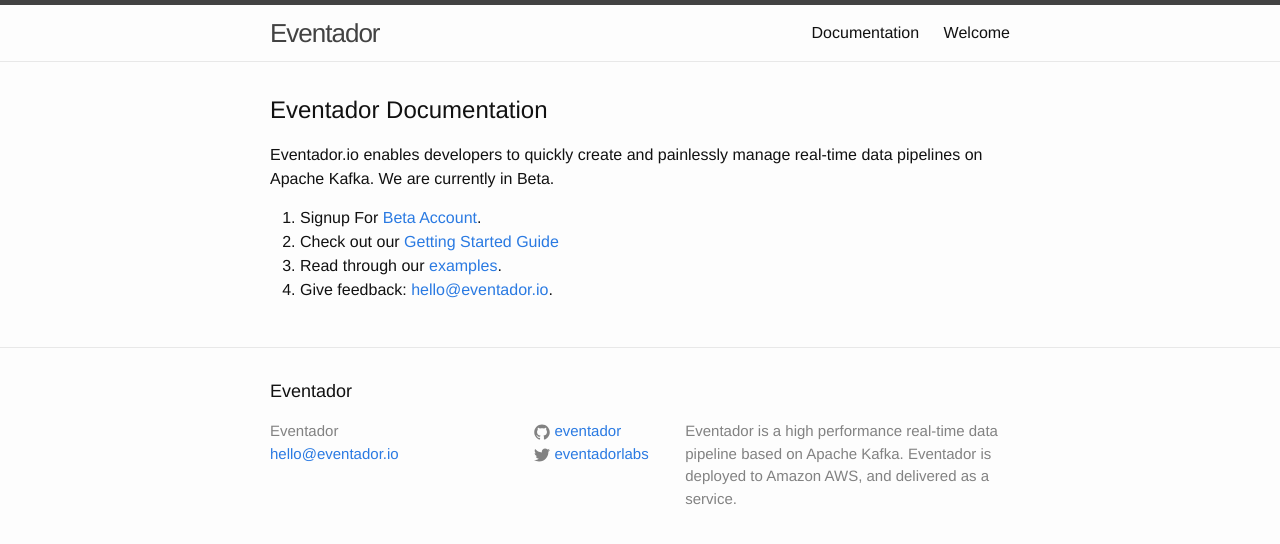
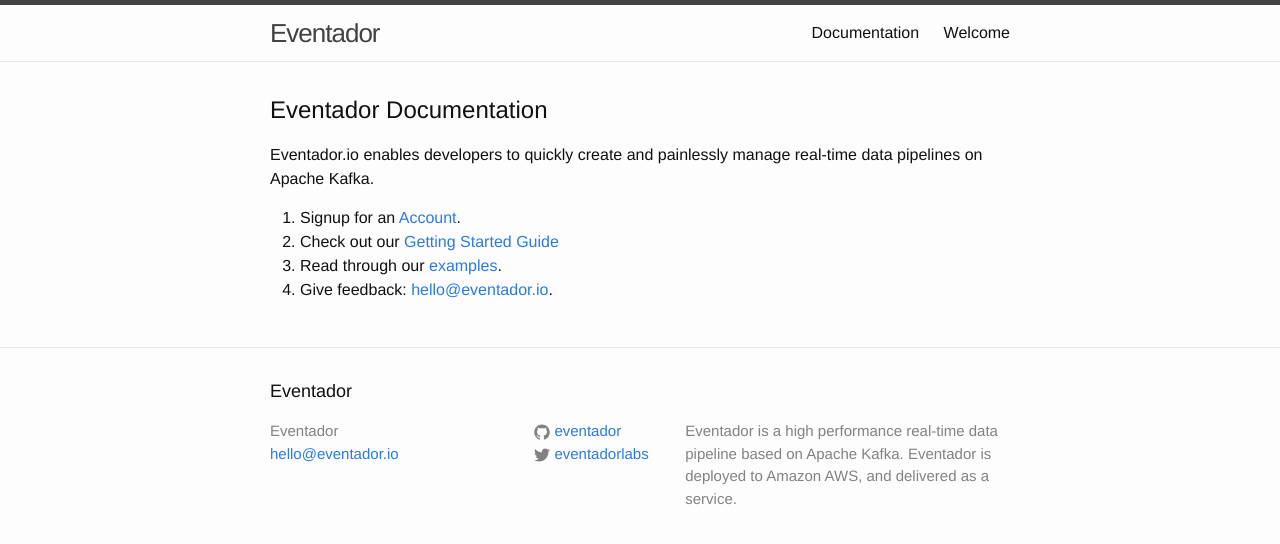
Before and after one commit to Eventador/eventador.github.io, a Jekyll site: the page built from index.html, in a window 1280 px wide. Shown: the top 544 px of the page. Built offline with Jekyll 4.4.1, drawn with Linux system fonts in a browser that asks for light colours.

Commit message:
remove beta language

```diff
--- a/index.html
+++ b/index.html
@@ -7,13 +7,12 @@
 <h2>Eventador Documentation</h2>
 
 <p>Eventador.io enables developers to quickly create and painlessly
-    manage real-time data pipelines on Apache Kafka. We are currently
-    in Beta.
+    manage real-time data pipelines on Apache Kafka.
 </p>
 
 <ol>
     <li>
-        Signup For <a href="http://console.eventador.io/beta">Beta Account</a>.
+        Signup for an <a href="http://console.eventador.io/beta">Account</a>.
     </li>
     <li>
         Check out our <a href="documentation/getting_started_guide.html">Getting Started Guide</a>
```
